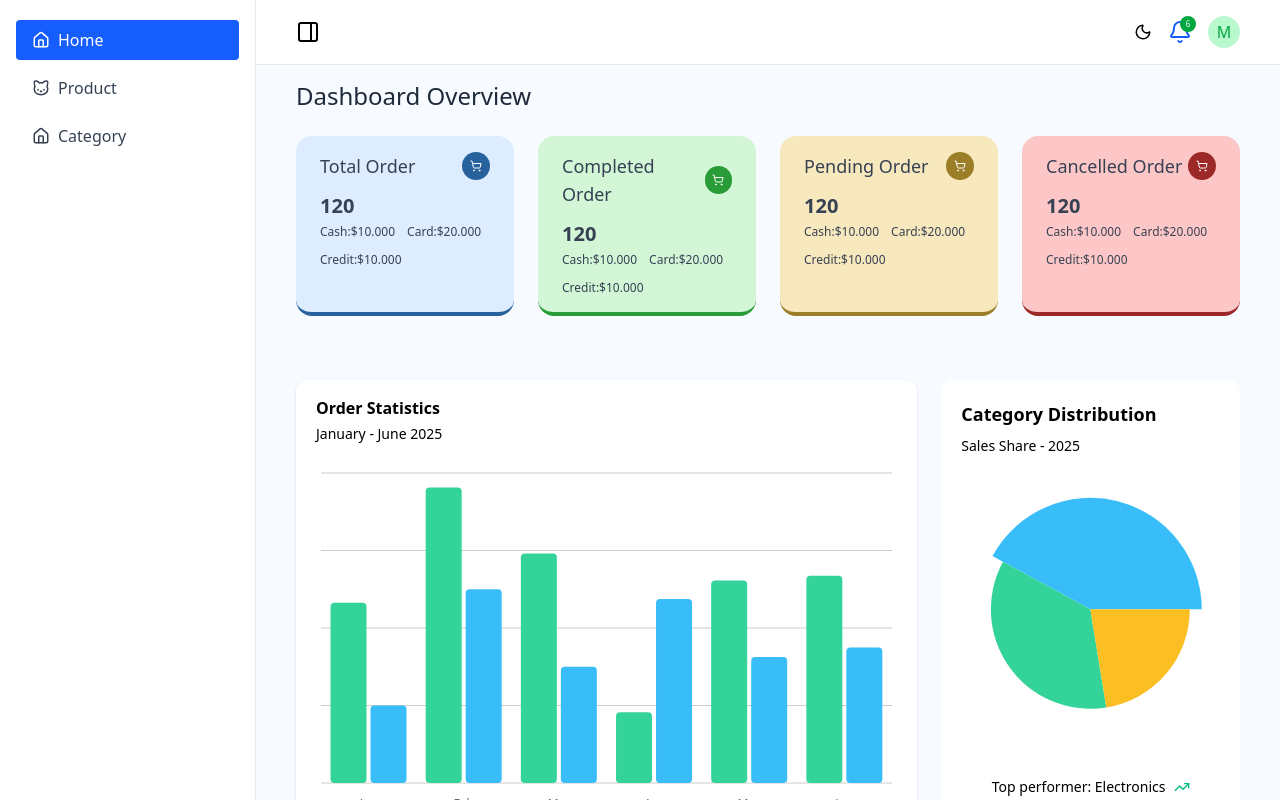
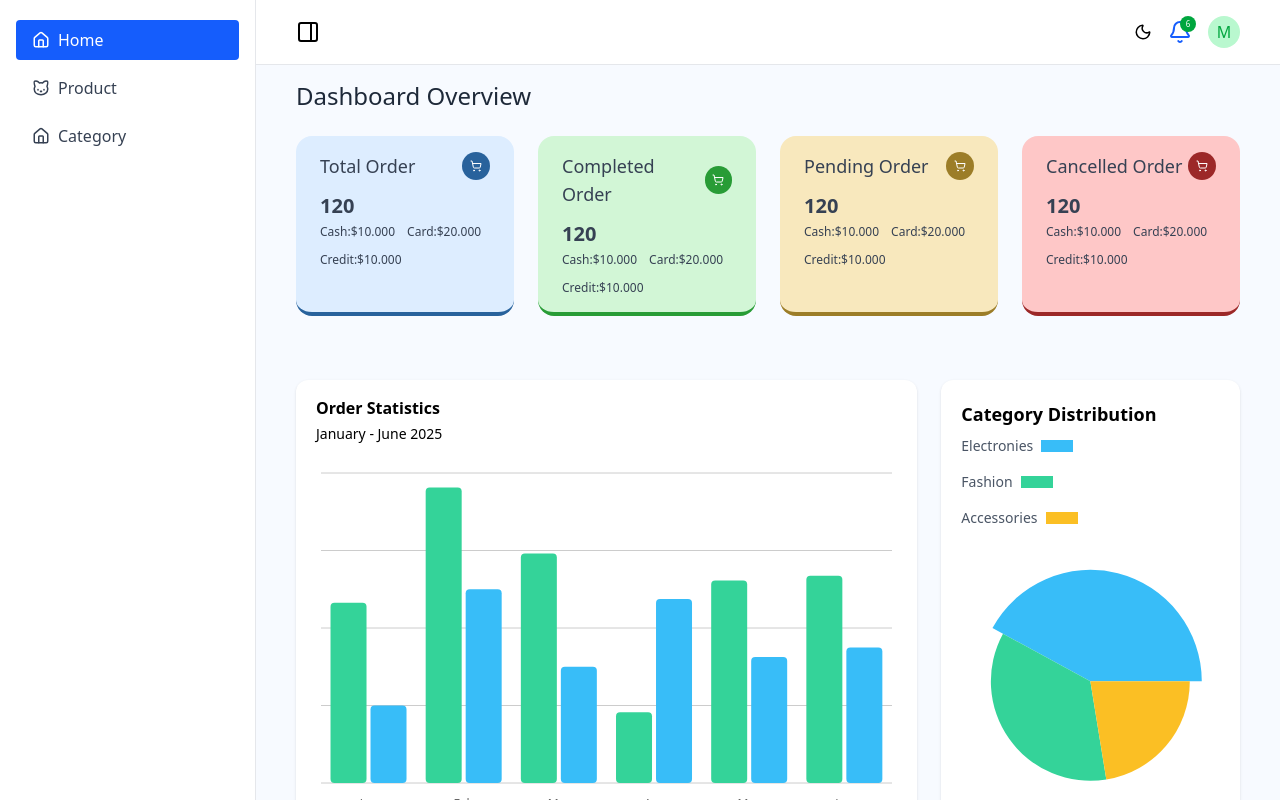
Before and after one commit to uxmir/e-commerce-admin, a Next.js app: page /home in a window 1280 px wide. Shown: the top 800 px of the page. Built offline with nearby package versions, Linux system fonts and the light colour scheme.

Commit message:
some changed in home piechart

```diff
--- a/app/(admin)/home/OrderPieChart.tsx
+++ b/app/(admin)/home/OrderPieChart.tsx
@@ -1,8 +1,8 @@
-"use client"
+"use client";
 
-import { TrendingUp } from "lucide-react"
-import { Pie, PieChart, Sector } from "recharts"
-import { type PieSectorDataItem } from "recharts/types/polar/Pie"
+import { TrendingUp } from "lucide-react";
+import { Pie, PieChart, Sector } from "recharts";
+import { type PieSectorDataItem } from "recharts/types/polar/Pie";
 
 import {
   Card,
@@ -11,19 +11,19 @@ import {
   CardFooter,
   CardHeader,
   CardTitle,
-} from "../../components/ui/chart/card"
+} from "../../components/ui/chart/card";
 import {
   ChartContainer,
   ChartTooltip,
   ChartTooltipContent,
   type ChartConfig,
-} from "../../components/ui/chart/chart"
+} from "../../components/ui/chart/chart";
 
 const chartData = [
   { category: "electronics", sales: 450, fill: "var(--color-electronics)" },
   { category: "fashion", sales: 380, fill: "var(--color-fashion)" },
   { category: "accessories", sales: 240, fill: "var(--color-accessories)" },
-]
+];
 
 const chartConfig = {
   sales: {
@@ -41,27 +41,32 @@ const chartConfig = {
     label: "Accessories",
     color: "#FBBF24",
   },
-} satisfies ChartConfig
+} satisfies ChartConfig;
 
 export function OrderPieChart() {
   return (
-    <Card className="flex flex-col border-none shadow-none bg-white dark:bg-[#2d275f]  px-5 py-5">
+    <Card className="flex flex-col border-none  bg-white dark:bg-[#2d275f]  px-5 py-5">
       <CardHeader className="items-center pb-0 px-0">
-        <CardTitle className="text-lg font-bold">Category Distribution</CardTitle>
-        <CardDescription>Sales Share - 2025</CardDescription>
+        <CardTitle className="text-lg font-bold">
+          Category Distribution
+        </CardTitle>
+        <CardDescription>
+          <div className="flex flex-col gap-y-4">
+            <ChartLabel text="electronies" />
+            <ChartLabel text="fashion" bgColor="bg-[#34D399]" />
+            <ChartLabel text="accessories" bgColor="bg-[#FBBF24]" />
+          </div>
+        </CardDescription>
       </CardHeader>
       <CardContent className="flex-1 pb-0 px-0">
-        <ChartContainer
-          config={chartConfig}
-          className="mx-auto aspect-square "
-        >
+        <ChartContainer config={chartConfig} className="mx-auto aspect-square ">
           <PieChart>
             <ChartTooltip
               cursor={false}
               content={
                 <ChartTooltipContent
-                   hideLabel
-                   className="bg-white text-black border-gray-200 shadow-md"
+                  hideLabel
+                  className="bg-white text-black dark:text-white border-gray-200 shadow-md"
                 />
               }
             />
@@ -85,12 +90,30 @@ export function OrderPieChart() {
       </CardContent>
       <CardFooter className="flex-col gap-2 text-sm px-0 pt-4">
         <div className="flex items-center gap-2 leading-none font-medium">
-          Top performer: Electronics <TrendingUp className="h-4 w-4 text-emerald-500" />
+          Top performer: Electronics{" "}
+          <TrendingUp className="h-4 w-4 text-emerald-500" />
         </div>
         <div className="text-center">
           Showing sales distribution across top 3 categories
         </div>
       </CardFooter>
     </Card>
-  )
+  );
 }
+
+interface labelProps {
+  text: string;
+  bgColor?: string;
+}
+const ChartLabel: React.FC<labelProps> = ({
+  text,
+  bgColor = "bg-[#38BDF8]",
+}) => {
+  return (
+    <>
+      <div className="flex gap-x-2 items-center text-gray-600 dark:text-white capitalize">
+        <span>{text} </span> <div className={`w-8 h-3 ${bgColor}`}></div>
+      </div>
+    </>
+  );
+};
```
